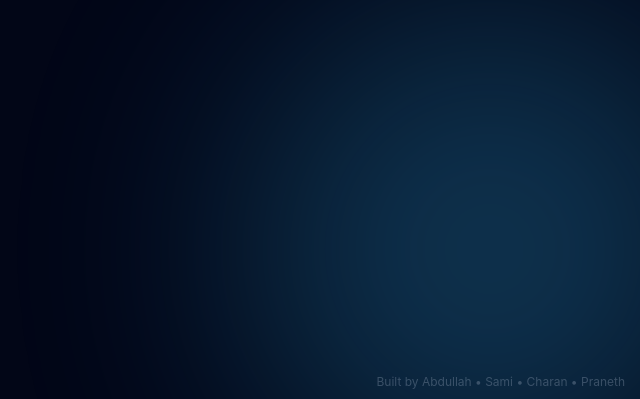
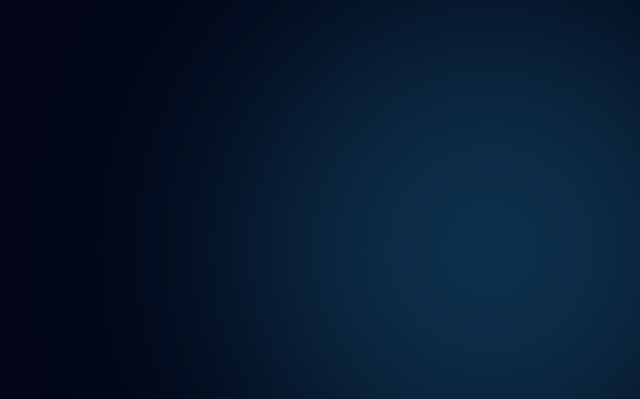
Before and after one commit to mohammedabdullah51607-eng/resume-analyzer, a Flask app: page / in a window 1280 px wide. Shown: the part 561-960 px from the top of the page, without its empty margins (640-1280 px from the left). Run offline with Flask 3, Linux system fonts and the light colour scheme; parts of the project's set-up code (start-up, migrations or seed data) failed here and were passed over.

Commit message:
removed watermark

```diff
--- a/templates/user.html
+++ b/templates/user.html
@@ -174,9 +174,7 @@ canvas{
 
 </div>
 
-<div class="watermark">
-    Built by Abdullah • Sami • Charan • Praneth
-</div>
+
 
 <script>
 
```
